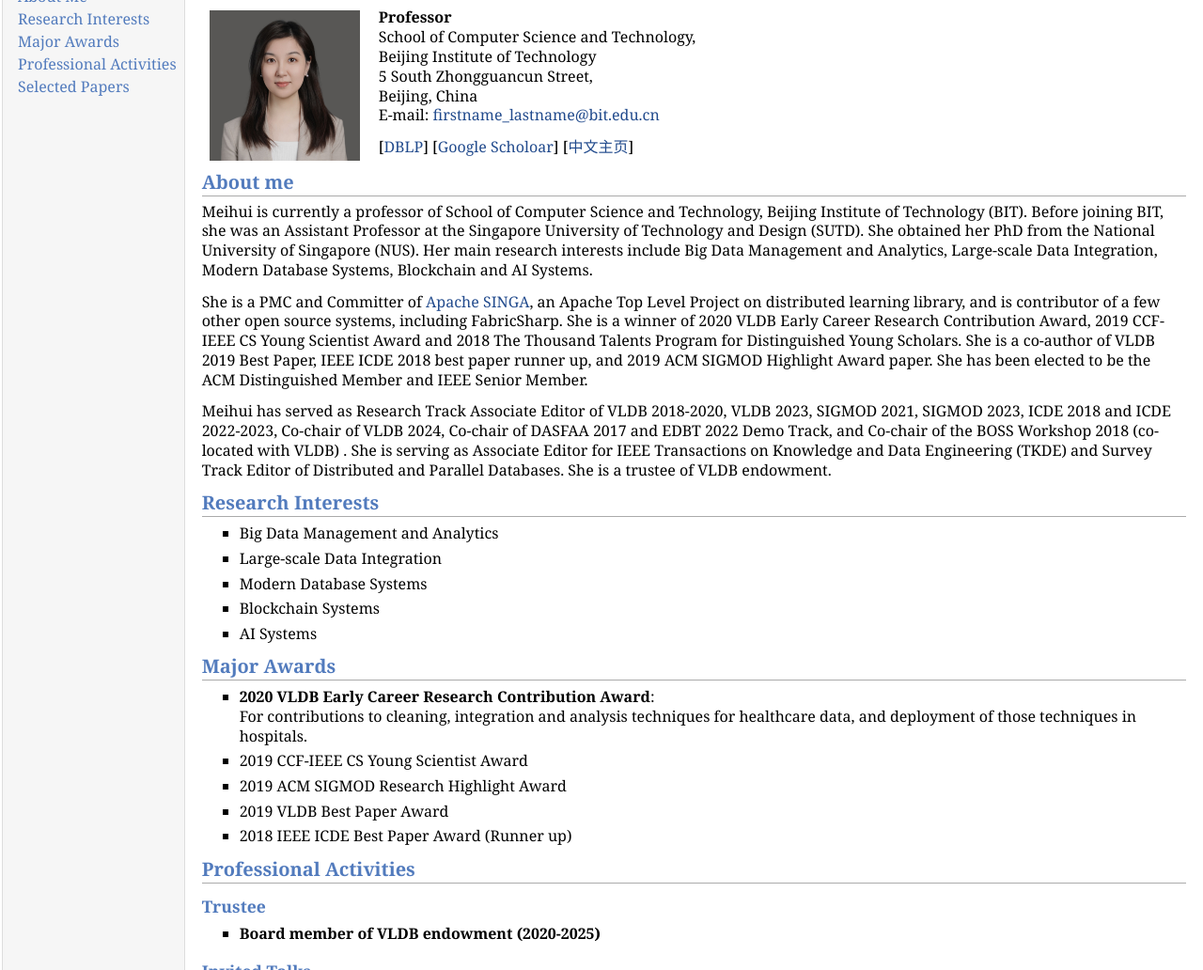
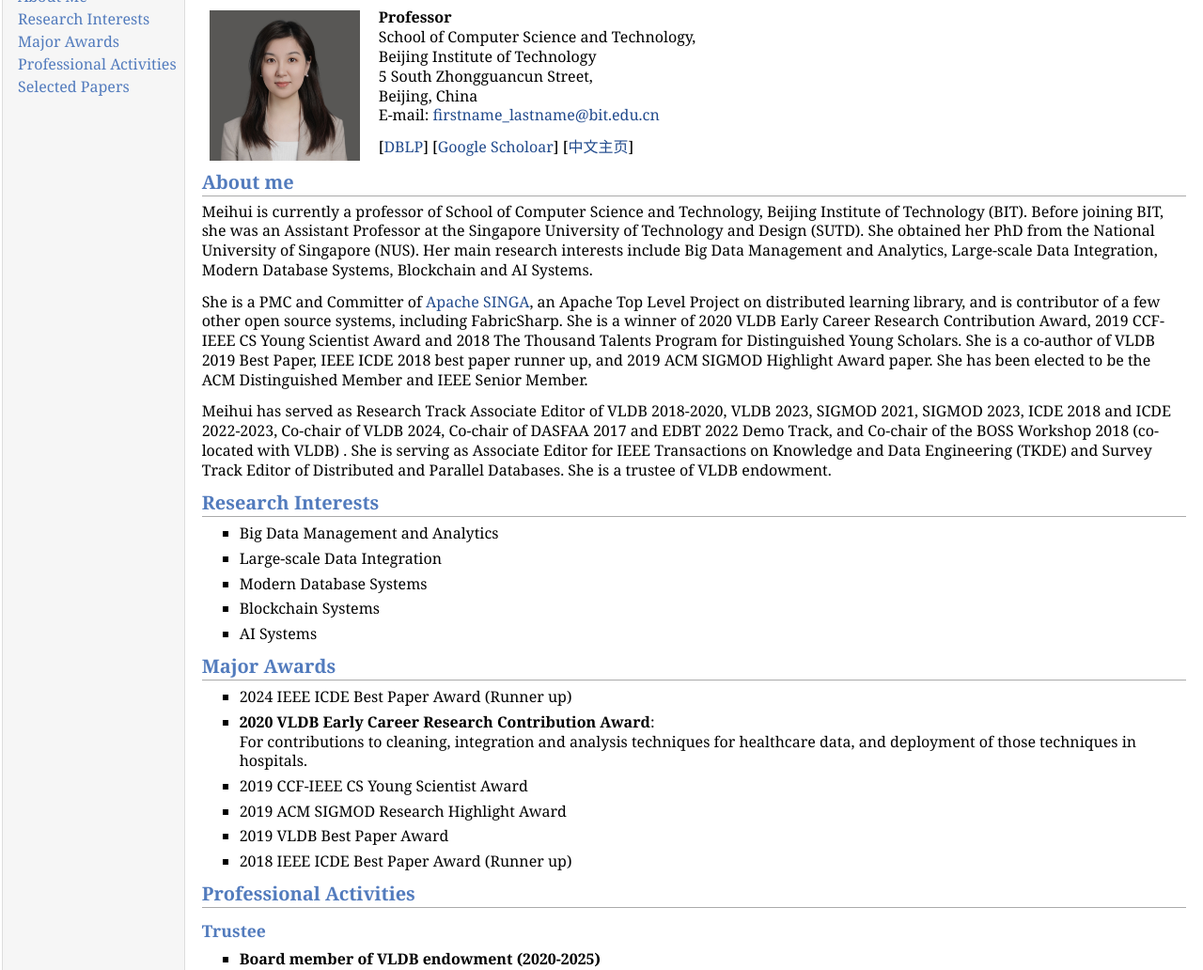
Before and after one commit to zmeihui/zmeihui.github.io, a plain HTML site: page en.html in a window 1280 px wide. Shown: the part 68-1100 px from the top of the page at 94% size. Drawn offline with Linux system fonts and the light colour scheme.

Commit message:
Update en.html

```diff
--- a/en.html
+++ b/en.html
@@ -58,6 +58,8 @@ E-mail: <a href="mailto:meihui_zhang@bit.edu.cn">firstname_lastname@bit.edu.cn</
 <div id="awards">
 <h2>Major Awards</h2>
 <ul>
+<li><p>2024 IEEE ICDE Best Paper Award (Runner up)</p>
+</li>
 <li><p><b>2020 VLDB Early Career Research Contribution Award</b>: <br>For contributions to cleaning, integration and analysis techniques for healthcare data, and deployment of those techniques in hospitals.</p>
 </li>
 <li><p>2019 CCF-IEEE CS Young Scientist Award</p>
```
